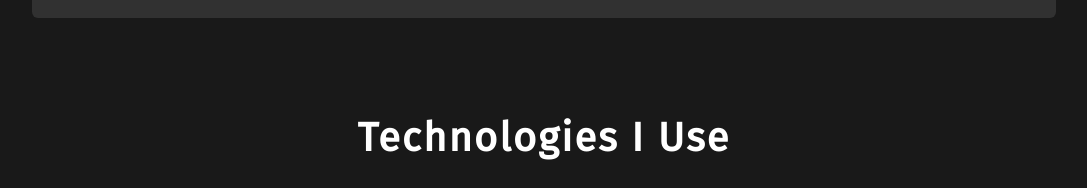
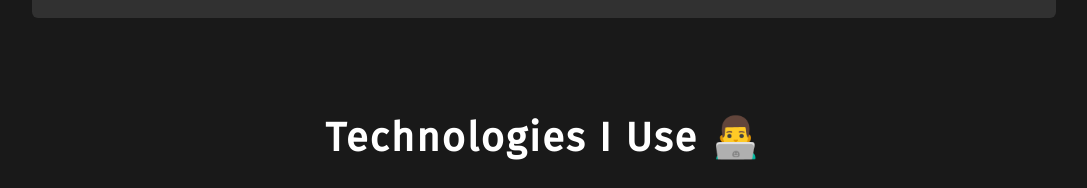
Before and after one commit to Abiodun-code/Portfolio, a React (Vite) app: page / in a window 1280 px wide. Shown: the part 1602-1790 px from the top of the page, without its empty margins (96-1183 px from the left). Built offline with nearby package versions, Linux system fonts and the light colour scheme.

Commit message:
Update Technology.tsx

```diff
--- a/src/pages/Technology.tsx
+++ b/src/pages/Technology.tsx
@@ -5,7 +5,7 @@
     <div className="w-auto h-auto">
       <div className="container mx-auto xl:max-w-[80%] lg:max-w-[85%] px-3 pt-20 ">
         <div className="block justify-center items-center py-5 text-white text-center">
-          <h1 className='text-5xl font-primary xl:text-[40px] lg:text-[60px] tracking-wider font-extrabold capitalize'>Technologies i use</h1>
+          <h1 className='text-5xl font-primary xl:text-[40px] lg:text-[60px] tracking-wider font-extrabold capitalize'>Technologies i use 👨‍💻</h1>
           <div className="flex flex-wrap justify-center items-center gap-8 pt-8">
             {Framework.map((item, idx)=>(
               <div key={idx} className="items-center  flex justify-center w-12 h-12 object-contain">
```
